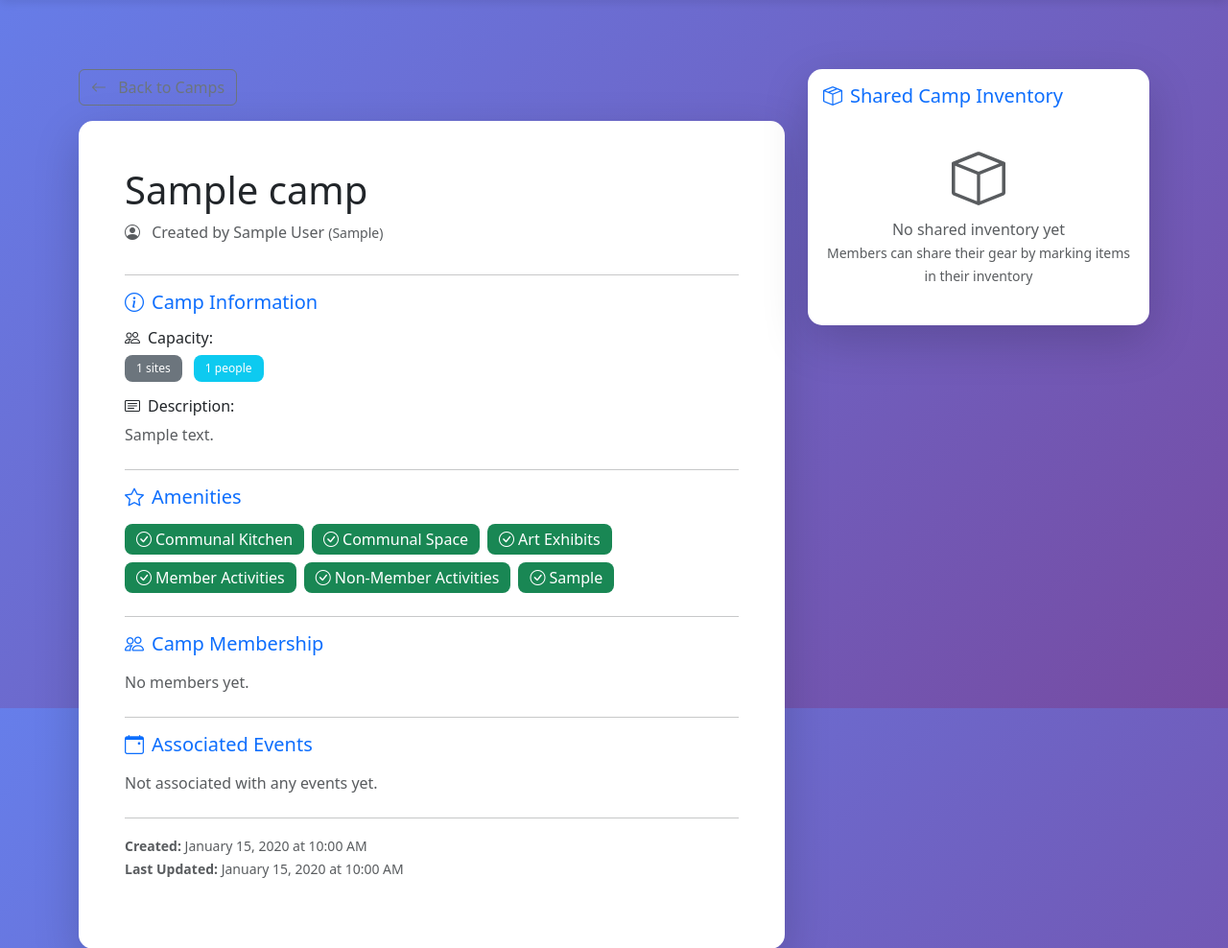
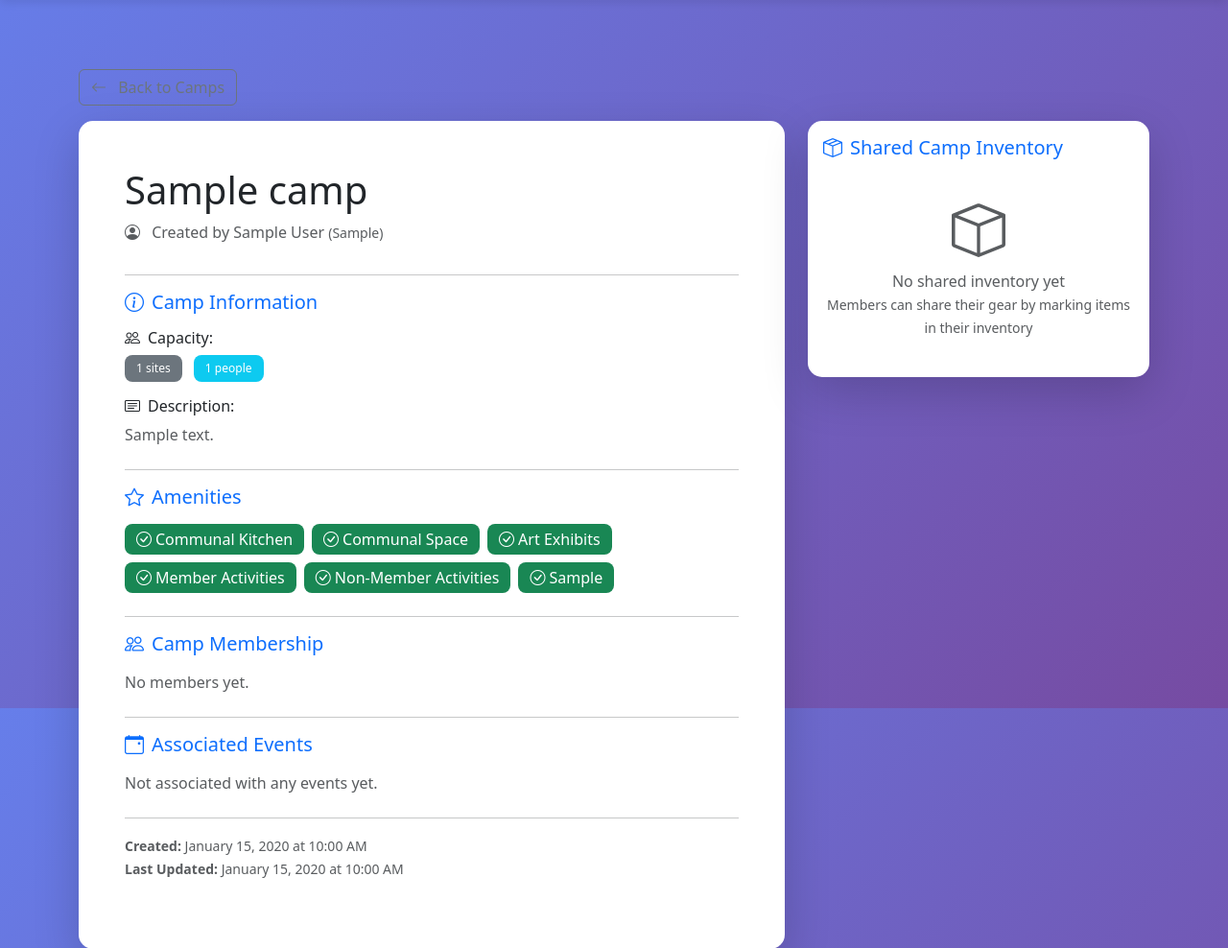
Before and after one commit to that-JC-guy/Campersion, a Flask app: page /camps/1 in a window 1280 px wide. Shown: the part 62-1050 px from the top of the page at 96% size. Run offline with Flask 3, Linux system fonts and the light colour scheme; tables that the repository leaves empty hold one stand-in row (values such as "Sample post").

Commit message:
Fix camp detail page layout and z-index issues
- Moved back button outside the row to align camp info and sidebar at same height
- Added z-index: 100 to sticky sidebar to prevent overlapping dropdown menus
- Sidebar now properly aligns with camp details card
- Dropdown menus (z-index: 1000) now appear above sticky sidebar

Fixes two display issues:
1. Sidebar positioned at same height as camp information
2. Member dropdown menus no longer hidden behind sidebar

🤖 Generated with [Claude Code](https://claude.com/claude-code)

Co-Authored-By: Claude Sonnet 4.5 <noreply@anthropic.com>

```diff
--- a/app/templates/camps/detail.html
+++ b/app/templates/camps/detail.html
@@ -3,8 +3,6 @@
 {% block title %}{{ camp.name }} - Campersion{% endblock %}
 
 {% block content %}
-<div class="row">
-    <div class="col-lg-8">
 <!-- Back Button -->
 <div class="mb-3">
     <a href="{{ url_for('camps.list_camps') }}" class="btn btn-outline-secondary">
@@ -13,6 +11,8 @@
     </a>
 </div>
 
+<div class="row">
+    <div class="col-lg-8">
         <!-- Camp Details Card -->
         <div class="card shadow-lg">
             <div class="card-body p-5">
@@ -301,7 +301,7 @@
 
     <!-- Shared Inventory Sidebar -->
     <div class="col-lg-4">
-        <div class="card shadow-lg sticky-top" style="top: 1rem;">
+        <div class="card shadow-lg sticky-top" style="top: 1rem; z-index: 100;">
             <div class="card-body">
                 <h5 class="card-title text-primary mb-3">
                     <i class="bi bi-box-seam me-2"></i>Shared Camp Inventory
```
Lines whose indentation alone changed are shown as unchanged.
